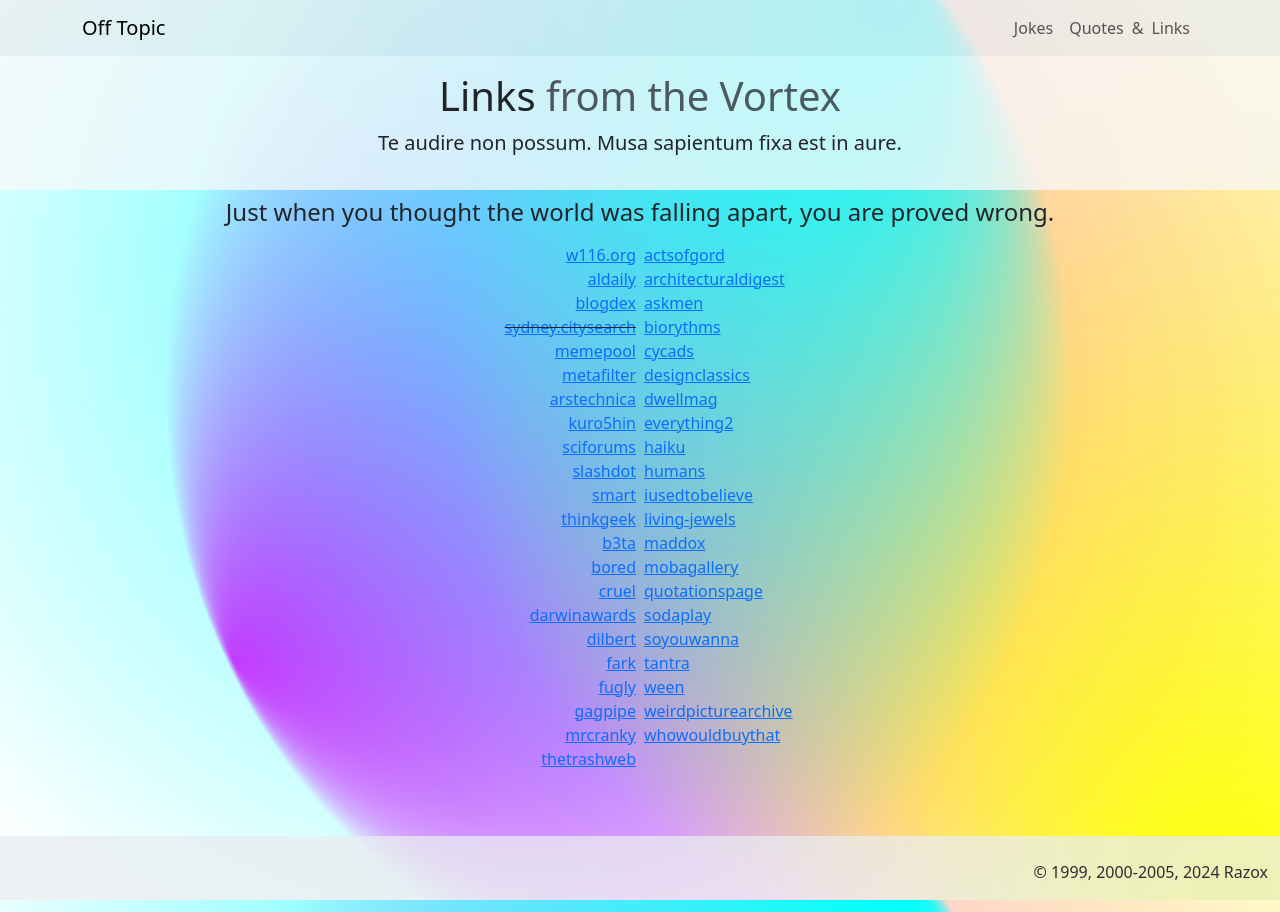
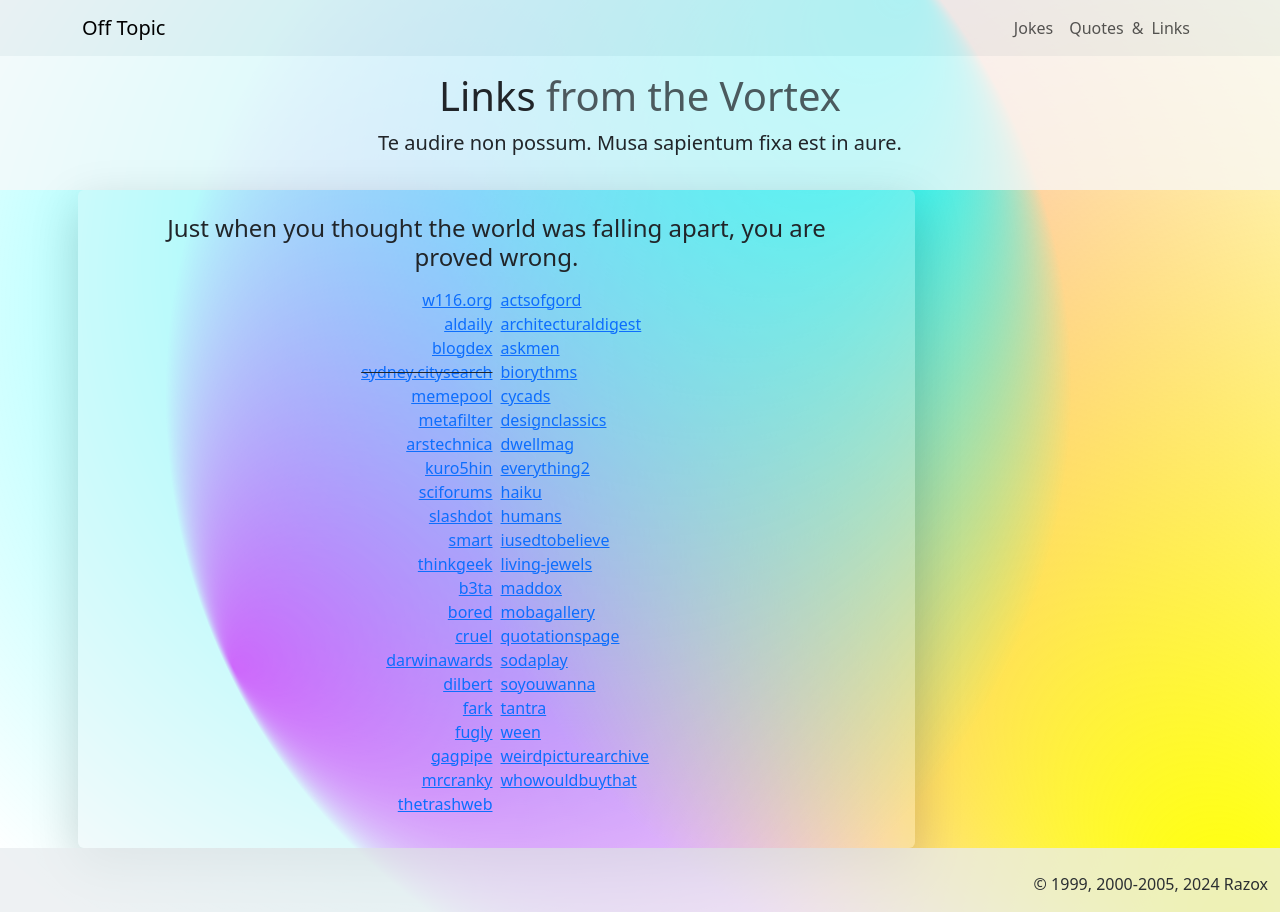
Before and after one commit to raz0x/razox, a Jekyll site: the page built from links.html, in a window 1280 px wide. Built offline with Jekyll 4.4.1, drawn with Linux system fonts in a browser that asks for light colours.

Commit message:
Update links.html

```diff
--- a/links.html
+++ b/links.html
@@ -7,7 +7,7 @@
 lead: "Te audire non possum. Musa sapientum fixa est in aure."
 
 ---
-<div class="row g-2">
+<div class="row g-2 w-75 bg-body-secondary bg-opacity-25 shadow-lg rounded py-3 px-5">
   <h4 class="text-center">Just when you thought the world was falling apart, you are proved wrong.</h4>
   <div class="col-md-6">
     <ul class="list-unstyled text-md-end">
```
